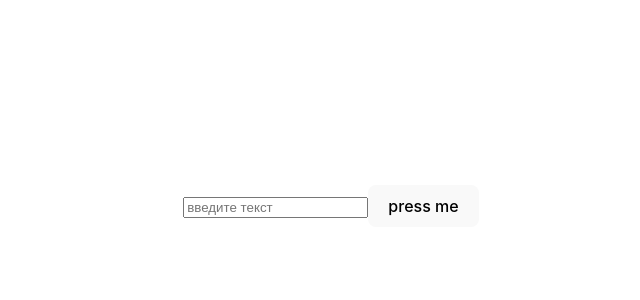
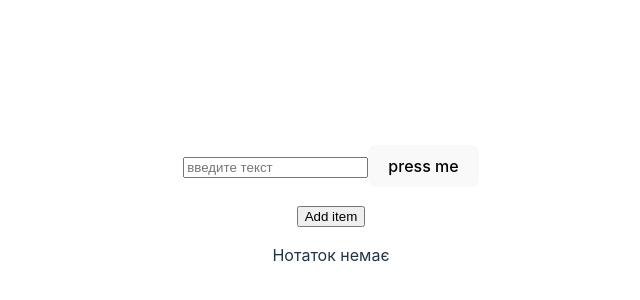
Before and after one commit to itKyzen/github.io, a React (Vite) app: page / in a window 1280 px wide. Shown: the part 186-486 px from the top of the page, without its empty margins (309-949 px from the left). Built offline with nearby package versions, Linux system fonts and the light colour scheme.

Commit message:
create new buttons

```diff
--- a/src/App.jsx
+++ b/src/App.jsx
@@ -1,12 +1,14 @@
 import './App.css'
 import React, {useState} from "react";
-import UserName from "./UserName.jsx";
+import UserName from "./components/moduleUser/UserName.jsx";
+import ListOfNote from "./components/moduleNotes/ListOfNote.jsx";
 
 
 
 function App() {
     const [name, setName] = useState('')
     const [submittedName, setSubmittedName] = useState('');
+
 
 
     const handleChange = (e)=> {
@@ -28,6 +30,9 @@ function App() {
            press me
        </button>
       <UserName name={submittedName}/>
+        <div>
+            <ListOfNote name={submittedName} />
+        </div>
     </div>
   )
 }
--- /dev/null
+++ b/src/components/moduleNotes/ListOfNote.jsx
@@ -0,0 +1,29 @@
+import React, { useState} from 'react';
+import NoteList from "./NoteList.jsx";
+
+function ListOfNote({name}) {
+
+    const [list] = useState([])
+    const [but, setBut] = useState(false)
+
+    const addArray = ()=> {
+        list.push(name)
+        setBut(prevBut => !prevBut)
+    }
+
+
+
+
+    return (
+        <div>
+            <input  type="button" value="Add item" onClick={addArray}/>
+            <div>
+                {list.length === 0 ?
+                       <p>Нотаток немає</p>
+                    : <NoteList list={list}/>}
+            </div>
+        </div>
+    );
+}
+
+export default ListOfNote;
--- /dev/null
+++ b/src/components/moduleNotes/NoteList.jsx
@@ -0,0 +1,17 @@
+import React, {Component} from 'react';
+
+class NoteList extends Component {
+    render() {
+        return (
+            <>
+                <ul>
+                    {this.props.list.map((note, index) => (
+                        <li key={index}>{note}</li>
+                    ))}
+                </ul>
+            </>
+        );
+    }
+}
+
+export default NoteList;
--- a/src/UserName.jsx
+++ b/src/components/moduleUser/UserName.jsx
@@ -1,7 +1,6 @@
 import React from 'react';
 
 function UserName({name}) {
-    console.log(name, '11')
     return (
         <div>
             <p>
```
